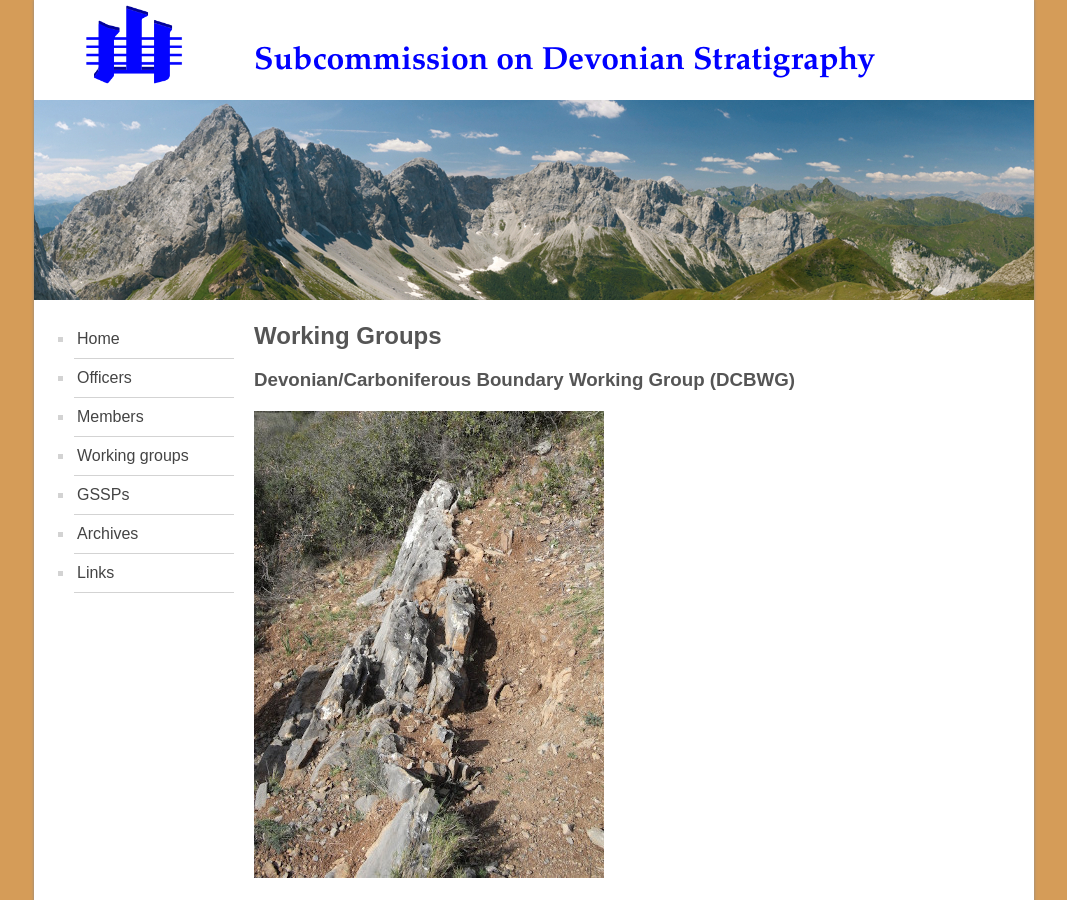
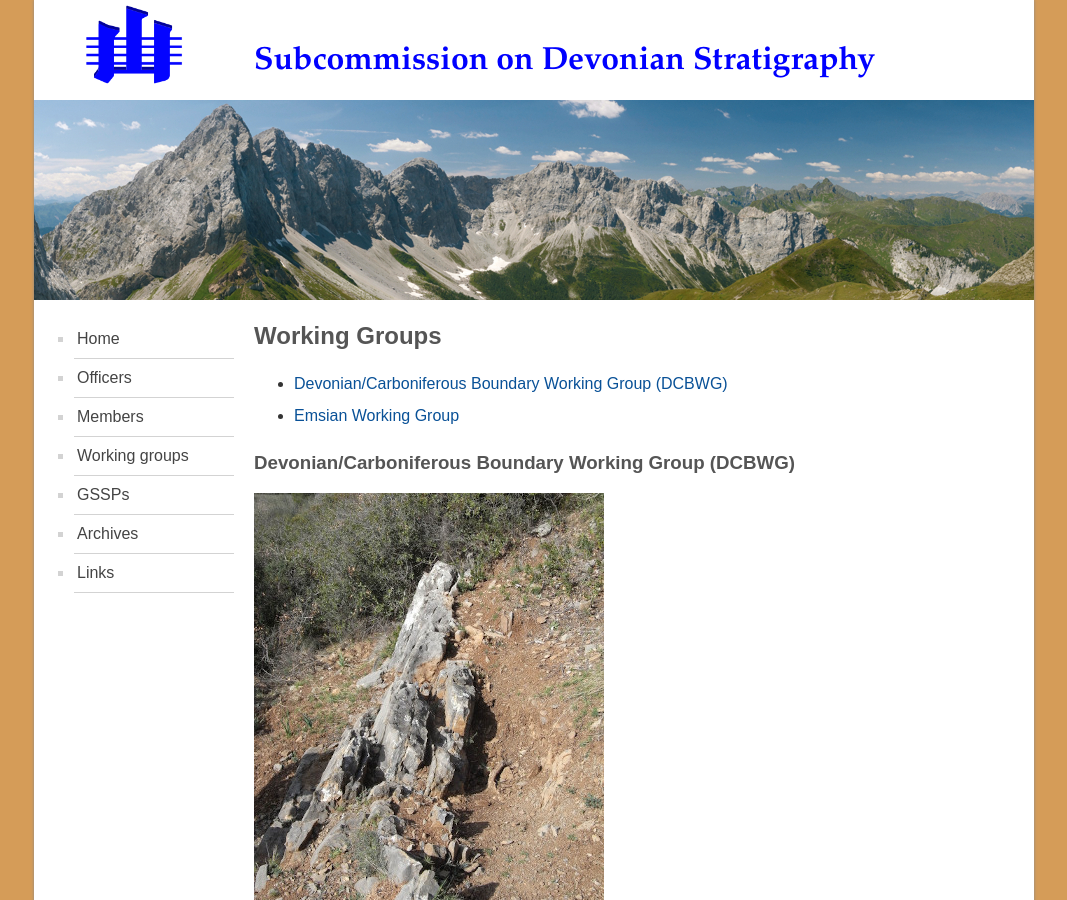
Before and after one commit to i-c-stratigraphy/subcommission-devonian, a Jekyll site: the page built from pages/workinggroups.md, in a window 1280 px wide and 900 px high. Shown: the whole window, without its empty margins (106-1173 px from the left). Built offline with Jekyll 4.4.1, drawn with Linux system fonts in a browser that asks for light colours.

Commit message:
WG links at top of page

```diff
--- a/pages/workinggroups.md
+++ b/pages/workinggroups.md
@@ -4,6 +4,9 @@ title: "Working Groups"
 permalink: /wgs
 ---
 ## Working Groups
+
+* [Devonian/Carboniferous Boundary Working Group (DCBWG)](#devoniancarboniferous-boundary-working-group-dcbwg)
+* [Emsian Working Group](#emsian-working-group)
 
 ### Devonian/Carboniferous Boundary Working Group (DCBWG)
 
```
